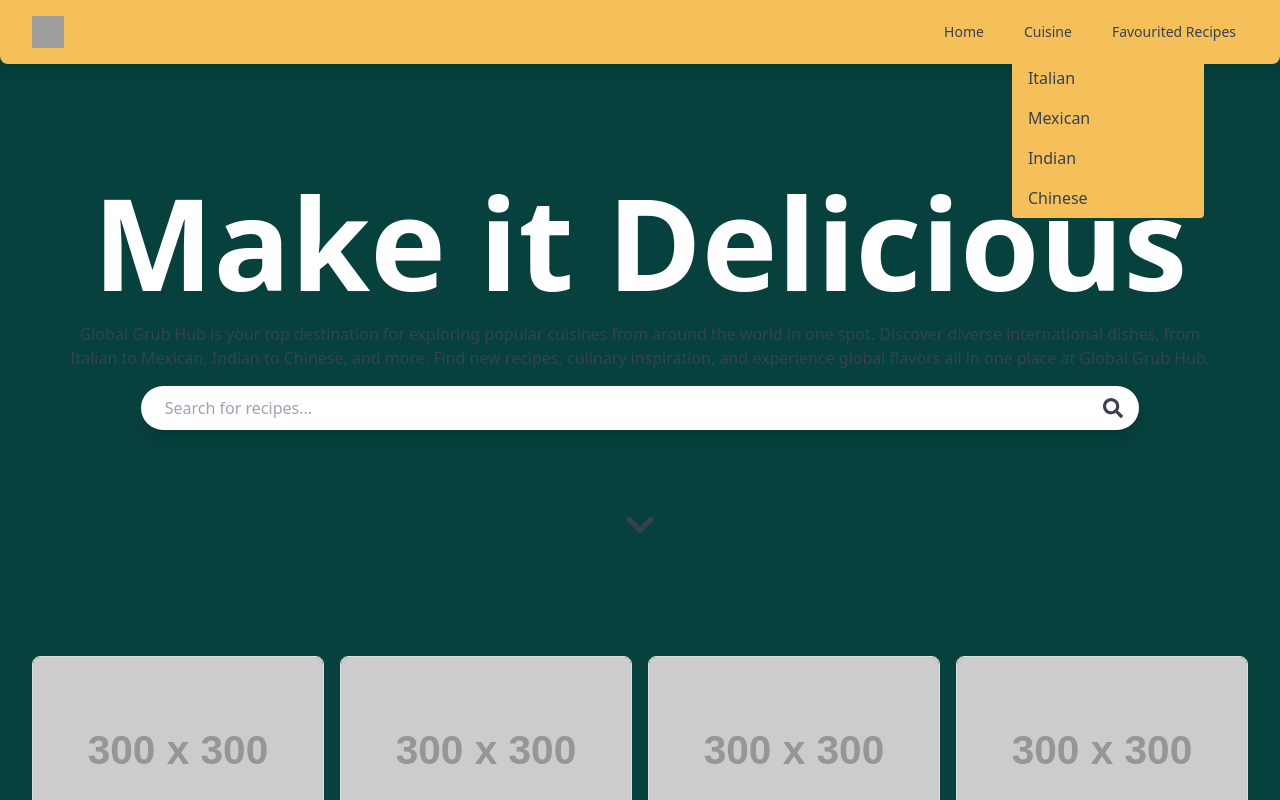
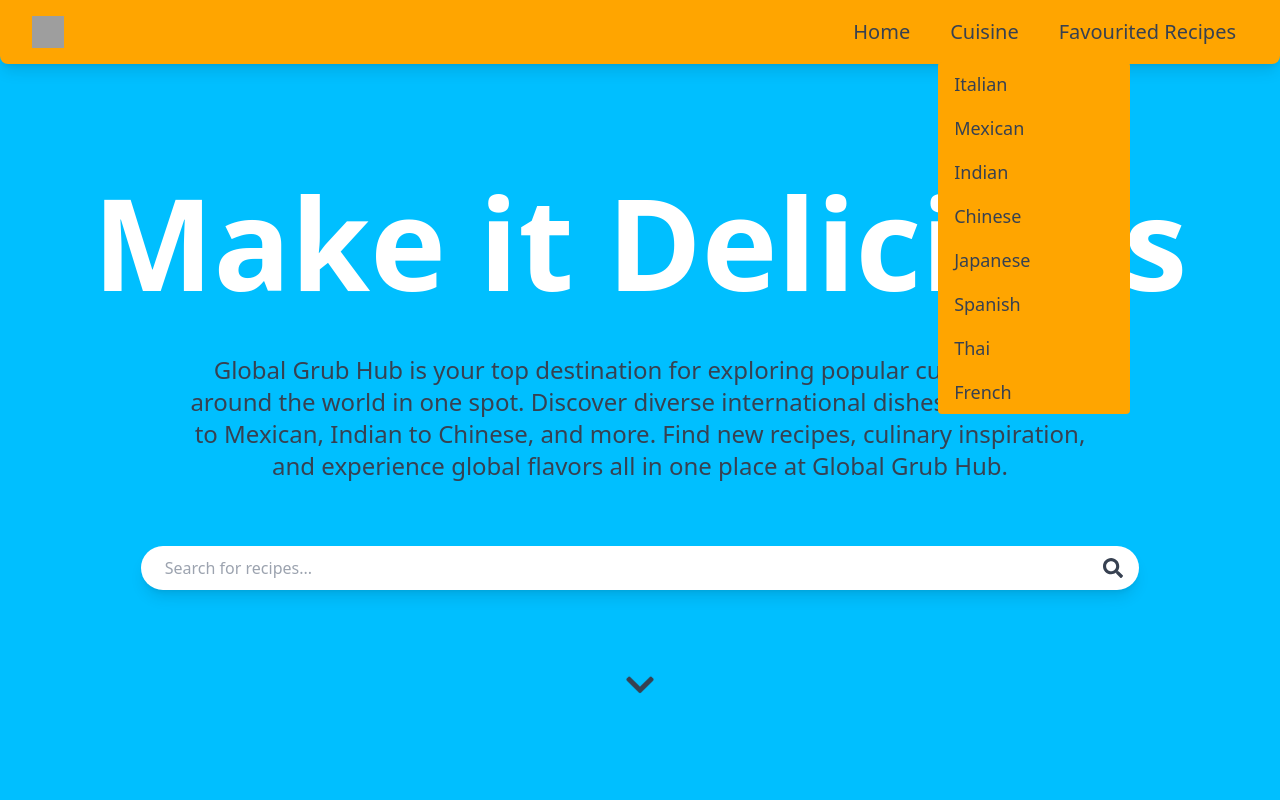
Before and after one commit to LeanneCodes/global-grub-hub, a Next.js app: page / in a window 1280 px wide. Both pictures are taken after a click on the button "Cuisine". Shown: the top 800 px of the page. Built offline with nearby package versions, Linux system fonts and the light colour scheme; grey boxes are pictures that could not be loaded.

Commit message:
update colours

```diff
--- a/app/components/Layout.js
+++ b/app/components/Layout.js
@@ -27,9 +27,9 @@
       <main className="flex-grow p-4">
         {homepage ? (
           <section>
-            <div className="flex flex-col items-center justify-center h-[70vh]">
+            <div className="flex flex-col items-center justify-center min-h-[90vh]">
               <h1 className="text-7xl md:text-9xl font-bold text-center">Make it Delicious</h1>
-              <p className="mt-4 text-gray-700 px-10 text-center">
+              <p className="my-12 text-xl md:text-2xl text-gray-700 px-40 text-center">
                 Global Grub Hub is your top destination for exploring popular cuisines from
                 around the world in one spot. Discover diverse international dishes, from
                 Italian to Mexican, Indian to Chinese, and more. Find new recipes, culinary
--- a/app/components/Navbar.js
+++ b/app/components/Navbar.js
@@ -35,7 +35,7 @@
   }, [dropdownOpen]);
 
   return (
-    <nav className="bg-[#f5bf5a] rounded-b-lg shadow-lg">
+    <nav className="bg-coral-orange rounded-b-lg shadow-lg">
       <div className="max-w-7xl mx-auto px-4 sm:px-6 lg:px-8">
         <div className="flex items-center justify-between h-16">
           <div className="flex items-center">
@@ -44,28 +44,32 @@
             </div>
           </div>
           <div className="hidden md:flex md:items-center md:space-x-4">
-            <Link href="/" className="text-gray-700 hover:text-gray-900 px-3 py-2 rounded-md text-sm font-medium">Home</Link>
+            <Link href="/" className="text-gray-700 hover:text-gray-900 px-3 py-2 rounded-md font-medium text-xl">Home</Link>
             <div className="relative" ref={dropdownRef}>
               <button
                 onClick={toggleDropdown}
-                className="text-gray-700 hover:text-gray-900 px-3 py-2 rounded-md text-sm font-medium"
+                className="text-gray-700 hover:text-gray-900 px-3 py-2 rounded-md font-medium text-xl"
               >
                 Cuisine
               </button>
               {dropdownOpen && (
-                <div className="absolute left-0 mt-2 w-48 bg-[#f5bf5a] rounded z-10">
-                  <Link href="/cuisine/italian" className="block px-4 py-2 text-gray-700 hover:bg-gray-100">Italian</Link>
-                  <Link href="/cuisine/mexican" className="block px-4 py-2 text-gray-700 hover:bg-gray-100">Mexican</Link>
-                  <Link href="/cuisine/indian" className="block px-4 py-2 text-gray-700 hover:bg-gray-100">Indian</Link>
-                  <Link href="/cuisine/chinese" className="block px-4 py-2 text-gray-700 hover:bg-gray-100">Chinese</Link>
+                <div className="absolute left-0 mt-2 w-48 bg-coral-orange rounded z-10">
+                  <Link href="/cuisine/italian" className="block px-4 py-2 text-gray-700 hover:bg-gray-100 text-lg">Italian</Link>
+                  <Link href="/cuisine/mexican" className="block px-4 py-2 text-gray-700 hover:bg-gray-100 text-lg">Mexican</Link>
+                  <Link href="/cuisine/indian" className="block px-4 py-2 text-gray-700 hover:bg-gray-100 text-lg">Indian</Link>
+                  <Link href="/cuisine/chinese" className="block px-4 py-2 text-gray-700 hover:bg-gray-100 text-lg">Chinese</Link>
+                  <Link href="/cuisine/chinese" className="block px-4 py-2 text-gray-700 hover:bg-gray-100 text-lg">Japanese</Link>
+                  <Link href="/cuisine/chinese" className="block px-4 py-2 text-gray-700 hover:bg-gray-100 text-lg">Spanish</Link>
+                  <Link href="/cuisine/chinese" className="block px-4 py-2 text-gray-700 hover:bg-gray-100 text-lg">Thai</Link>
+                  <Link href="/cuisine/chinese" className="block px-4 py-2 text-gray-700 hover:bg-gray-100 text-lg">French</Link>
                   {/* Add more cuisines as needed */}
                 </div>
               )}
             </div>
-            <Link href="/favourited-recipes" className="text-gray-700 hover:text-gray-900 px-3 py-2 rounded-md text-sm font-medium">Favourited Recipes</Link>
+            <Link href="/favourited-recipes" className="text-gray-700 hover:text-gray-900 px-3 py-2 rounded-md font-medium text-xl">Favourited Recipes</Link>
           </div>
           <div className="flex md:hidden">
-            <button onClick={toggleMenu} className="bg-[#f5bf5a] text-gray-700 hover:text-[#f5bf5a] hover:bg-white p-2 rounded-md">
+            <button onClick={toggleMenu} className="bg-coral-orange text-gray-700 hover:text-coral-orange hover:bg-white p-2 rounded-md">
               <svg className="h-6 w-6" xmlns="http://www.w3.org/2000/svg" fill="none" viewBox="0 0 24 24" stroke="currentColor">
                 <path strokeLinecap="round" strokeLinejoin="round" strokeWidth="2" d="M4 6h16M4 12h16m-7 6h7" />
               </svg>
@@ -86,11 +90,15 @@
                 Cuisine
               </button>
               {dropdownOpen && (
-                <div className="mt-1 bg-[#f5bf5a] z-10">
-                  <Link href="/cuisine/italian" className="block px-4 py-2 text-gray-700 hover:bg-gray-100">Italian</Link>
-                  <Link href="/cuisine/mexican" className="block px-4 py-2 text-gray-700 hover:bg-gray-100">Mexican</Link>
-                  <Link href="/cuisine/indian" className="block px-4 py-2 text-gray-700 hover:bg-gray-100">Indian</Link>
-                  <Link href="/cuisine/chinese" className="block px-4 py-2 text-gray-700 hover:bg-gray-100">Chinese</Link>
+                <div className="mt-1 bg-coral-orange z-10">
+                  <Link href="/cuisine/italian" className="block px-4 py-2 text-gray-700 hover:bg-gray-100 text-lg">Italian</Link>
+                  <Link href="/cuisine/mexican" className="block px-4 py-2 text-gray-700 hover:bg-gray-100 text-lg">Mexican</Link>
+                  <Link href="/cuisine/indian" className="block px-4 py-2 text-gray-700 hover:bg-gray-100 text-lg">Indian</Link>
+                  <Link href="/cuisine/chinese" className="block px-4 py-2 text-gray-700 hover:bg-gray-100 text-lg">Chinese</Link>
+                  <Link href="/cuisine/chinese" className="block px-4 py-2 text-gray-700 hover:bg-gray-100 text-lg">Japanese</Link>
+                  <Link href="/cuisine/chinese" className="block px-4 py-2 text-gray-700 hover:bg-gray-100 text-lg">Spanish</Link>
+                  <Link href="/cuisine/chinese" className="block px-4 py-2 text-gray-700 hover:bg-gray-100 text-lg">Thai</Link>
+                  <Link href="/cuisine/chinese" className="block px-4 py-2 text-gray-700 hover:bg-gray-100 text-lg">French</Link>
                   {/* Add more cuisines as needed */}
                 </div>
               )}
--- a/app/globals.css
+++ b/app/globals.css
@@ -3,5 +3,6 @@
 @tailwind utilities;
 
 body {
-  @apply bg-default-bg text-white;
+  background-color: #00BFFF;
+  color: white;
 }
--- a/tailwind.config.js
+++ b/tailwind.config.js
@@ -1,4 +1,3 @@
-/** @type {import('tailwindcss').Config} */
 module.exports = {
   content: [
     './app/**/*.{js,ts,jsx,tsx}',
@@ -7,7 +6,8 @@
   theme: {
     extend: {
       colors: {
-        'default-bg': '#06413d',
+        'coral-orange': '#FFA500',
+        'royal-blue': '#4169E1',
       },
     },
   },
```
